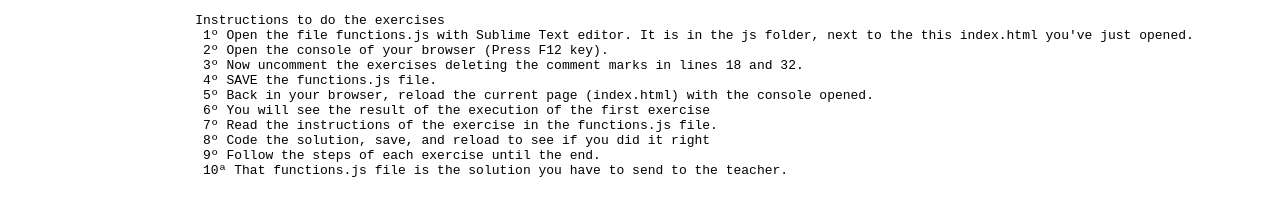
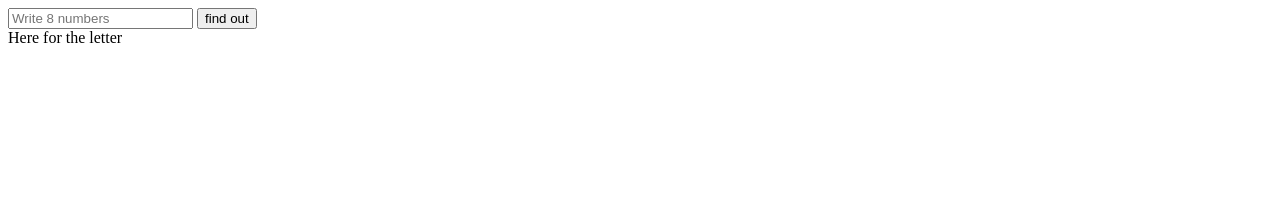
Before and after one commit to PacoTiger/id-spanish-letter-detector, a plain HTML site: page index.html in a window 1280 px wide. Drawn offline with Linux system fonts and the light colour scheme.

Commit message:
structure

```diff
--- /dev/null
+++ b/css/mine.css
@@ -0,0 +1 @@
+{\rtf1}
--- a/index.html
+++ b/index.html
@@ -4,22 +4,24 @@
 	<head>
 		<meta charset="UTF-8">
 		<title>JS Test</title>
+		<link rel="stylesheet" href="css/mine.css">
 	</head>
 
 	<body>
-		<pre>
-			Instructions to do the exercises
-			 1º Open the file functions.js with Sublime Text editor. It is in the js folder, next to the this index.html you've just opened.
-			 2º Open the console of your browser (Press F12 key).
-			 3º Now uncomment the exercises deleting the comment marks in lines 18 and 32.
-			 4º SAVE the functions.js file.
-			 5º Back in your browser, reload the current page (index.html) with the console opened.
-			 6º You will see the result of the execution of the first exercise
-			 7º Read the instructions of the exercise in the functions.js file.
-			 8º Code the solution, save, and reload to see if you did it right
-			 9º Follow the steps of each exercise until the end.
-			 10ª That functions.js file is the solution you have to send to the teacher.
-		</pre>
+
+		<container>
+
+			<div>
+				<form>
+					<input id="InputNumbers" type="number" placeholder="Write 8 numbers">
+					<button>find out</button>
+				</form>
+			</div>
+
+			<div>Here for the letter</div>
+
+		</container>
+
 
 		<script type="text/javascript" src="js/functions.js"></script>
 	</body>
```
Also changed, not shown: 2 other files.
